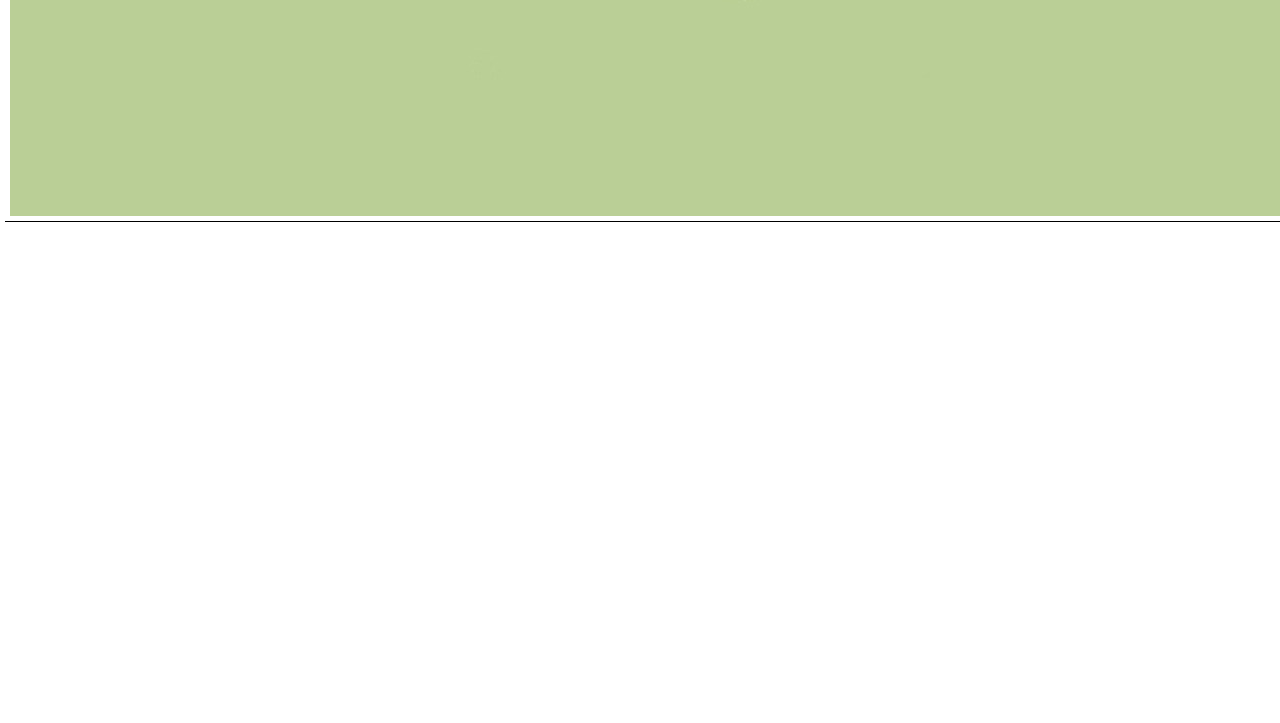
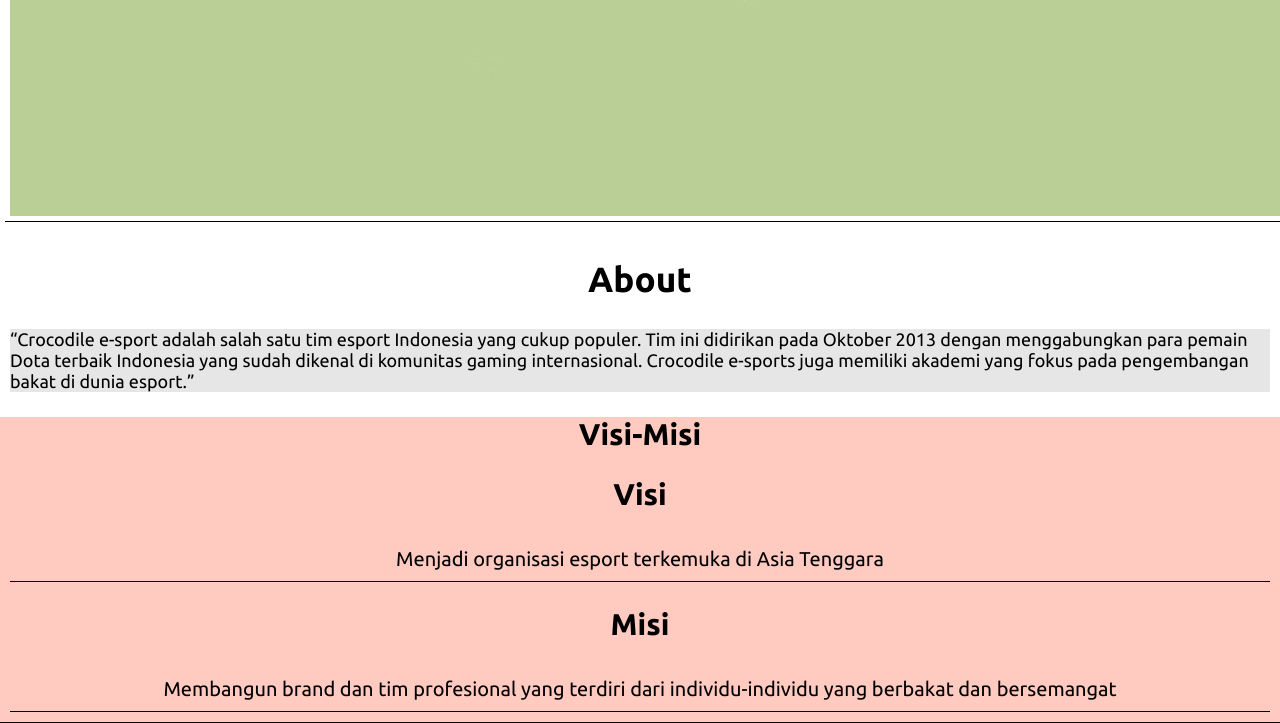
Before and after one commit to irsyadakmal99/LatihanMembuatForm, a plain HTML site: page index.html in a window 1280 px wide. Shown: the part 792-1515 px from the top of the page. Before the commit the page ends 1022 px from the top, so only its background shows below. Drawn offline with Linux system fonts and the light colour scheme; files whose address does not match are found by name.

Commit message:
visi-misi

```diff
--- a/index.css
+++ b/index.css
@@ -55,3 +55,24 @@
     padding: 5px;
     border-bottom: 1px solid black;
 }
+
+.about {
+    background-color: rgba(185, 184, 184, 0.358);
+    font-size: 18px;
+    margin: 10px 10px;
+}
+
+.visi-misi {
+    text-align: center;
+    font-size: 20px;
+    background-color: rgba(255, 99, 71, 0.342);
+    border-bottom: 1px solid black;
+
+}
+
+.visi-misi p {
+    font-size: 20px;
+    padding: 10px;
+    border-bottom: 1px solid black;
+    margin: 10px 10px;
+}
--- a/index.html
+++ b/index.html
@@ -27,5 +27,24 @@
       <img src="image/banner3.jpg" alt="banner"banner">
       </div>
     </section>
+
+    <section>
+       <h1>About</h1>
+     <div class="about">
+      <q>Crocodile e-sport adalah salah satu tim esport Indonesia yang cukup populer. Tim ini didirikan pada Oktober 2013 dengan menggabungkan para pemain Dota terbaik Indonesia yang sudah dikenal di komunitas gaming internasional. Crocodile e-sports juga memiliki akademi yang fokus pada pengembangan bakat di dunia esport.</q>
+     </div>
+
+    <div class="visi-misi">
+      <h2>Visi-Misi</h2>
+      <h2>Visi</h2>
+      <p>Menjadi organisasi esport terkemuka di Asia Tenggara</p>
+      <h2>Misi</h2>
+      <p>Membangun brand dan tim profesional yang terdiri dari individu-individu yang berbakat dan bersemangat</p>
+    </div>
+    </section>
+
+    <section>
+
+    </section>
 </body>
 </html>
```
Also changed, not shown: Logo.png (deleted).
